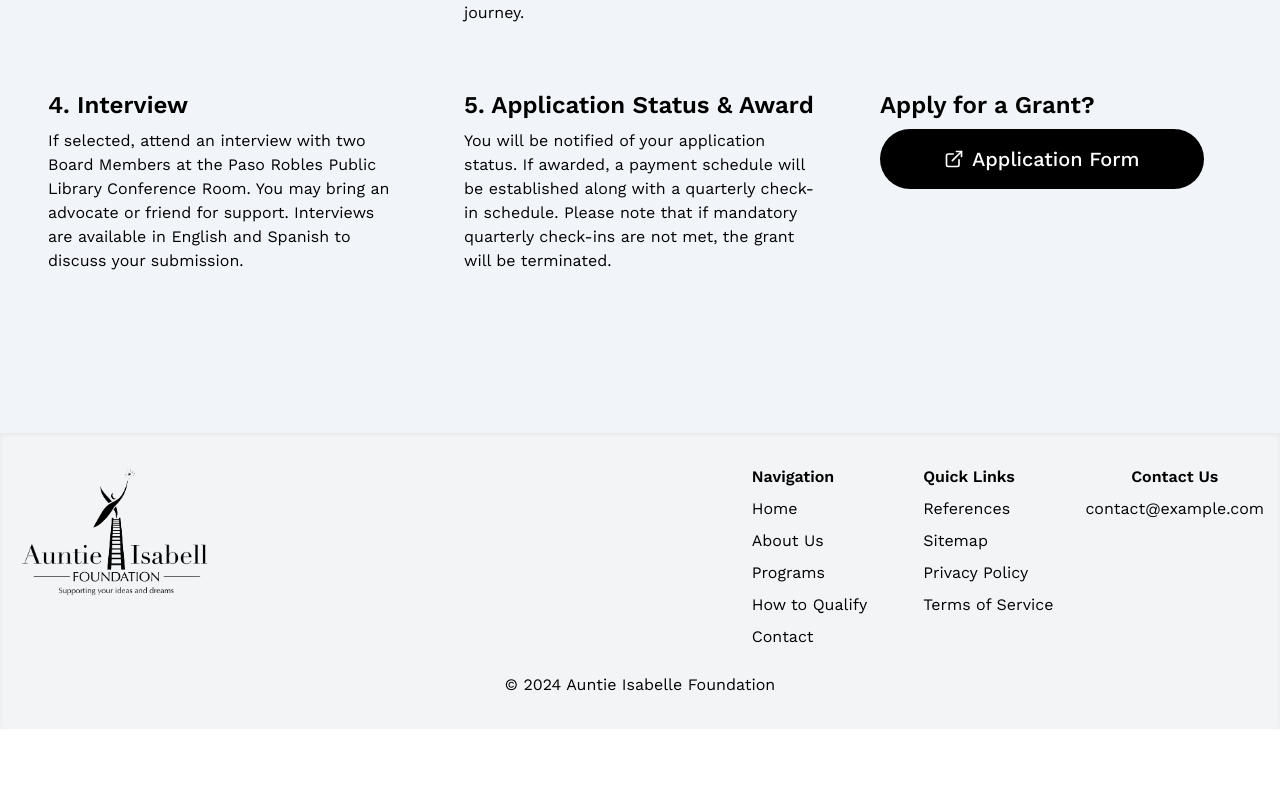
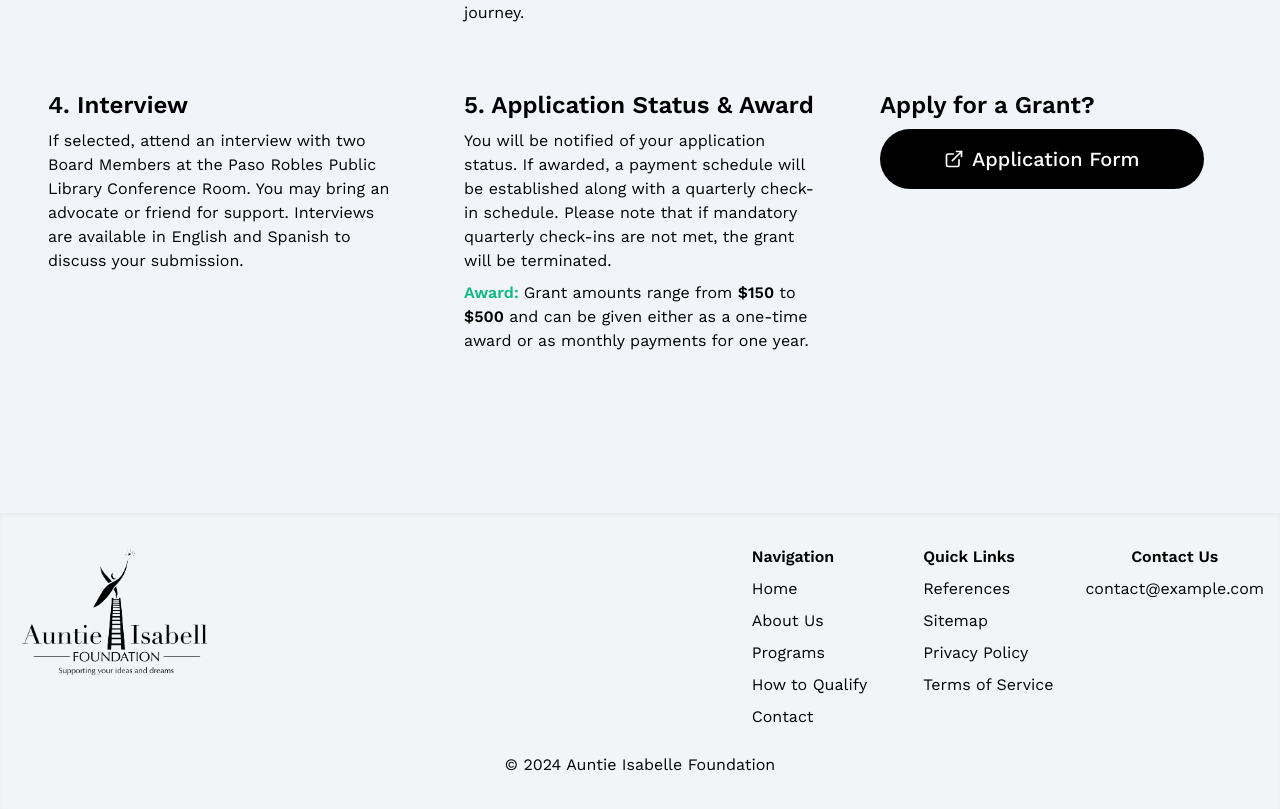
Before and after one commit to bunleaps/auntie-isabell-foundation, a Next.js app: page /grant in a window 1280 px wide. Shown: the part 1683-2492 px from the top of the page. Before the commit the page ends 2412 px from the top, so only its background shows below. Built offline with nearby package versions, Linux system fonts and the light colour scheme.

Commit message:
feedback 02

```diff
--- a/src/app/(pages)/about/page.js
+++ b/src/app/(pages)/about/page.js
@@ -30,8 +30,8 @@ export default function About() {
           <h2 className="text-2xl font-semibold mb-4">Our Mission</h2>
           <p className="text-lg text-gray-700">
             At The Auntie Isabell Foundation, we are dedicated to empowering
-            underrepresented individuals in San Luis Obispo County by starting
-            in Paso Robles. By offering financial assistance through loans and
+            underrepresented individuals in San Luis Obispo County, starting in
+            Paso Robles. By offering financial assistance through loans and
             grants, we aim to break down barriers and create opportunities for
             personal and professional success. We believe in fostering a
             supportive community where everyone has the chance to thrive.
--- a/src/app/(pages)/grant/page.js
+++ b/src/app/(pages)/grant/page.js
@@ -87,8 +87,21 @@ function AppProcess() {
     },
     {
       title: "5. Application Status & Award",
-      paragraph:
-        "You will be notified of your application status. If awarded, a payment schedule will be established along with a quarterly check-in schedule. Please note that if mandatory quarterly check-ins are not met, the grant will be terminated.",
+      paragraph: (
+        <p>
+          You will be notified of your application status. If awarded, a payment
+          schedule will be established along with a quarterly check-in schedule.
+          Please note that if mandatory quarterly check-ins are not met, the
+          grant will be terminated.
+          <br />
+          <p className="mt-2">
+            <span className="text-emerald-500 font-semibold">Award: </span>{" "}
+            Grant amounts range from <span className="font-semibold">$150</span>{" "}
+            to <span className="font-semibold">$500</span> and can be given
+            either as a one-time award or as monthly payments for one year.
+          </p>
+        </p>
+      ),
     },
     {
       title: "Apply for a Grant?",
--- a/src/app/(pages)/loan/page.js
+++ b/src/app/(pages)/loan/page.js
@@ -93,8 +93,20 @@ function AppProcess() {
     },
     {
       title: "7. Loan Award or Next Steps",
-      paragraph:
-        "Based on the review, you will either be awarded the loan or receive advisement on how to improve your application and reapply. You may also be referred to KIVA for additional funding options.",
+      paragraph: (
+        <p>
+          Based on the review, you will either be awarded the loan or receive
+          advisement on how to improve your application and reapply. You may
+          also be referred to KIVA for additional funding options.
+          <br />
+          <p className="mt-2">
+            <span className="text-emerald-500 font-semibold">Award: </span>{" "}
+            Low-interest loans range from{" "}
+            <span className="font-semibold">$2,000</span> to{" "}
+            <span className="font-semibold">$15,000</span>.
+          </p>
+        </p>
+      ),
     },
     {
       title: "Apply for a Loan?",
--- a/src/app/page.js
+++ b/src/app/page.js
@@ -28,7 +28,7 @@ function Hero() {
               alt="Logo"
               width={500} // Adjust as needed
               height={500} // Adjust as needed
-              className="mr-3 w-1/2 h-1/2 md:w-1/3"
+              className="mr-3 w-1/2 h-1/2 md:w-1/4 lg:w-1/3"
             />
           </div>
 
```
